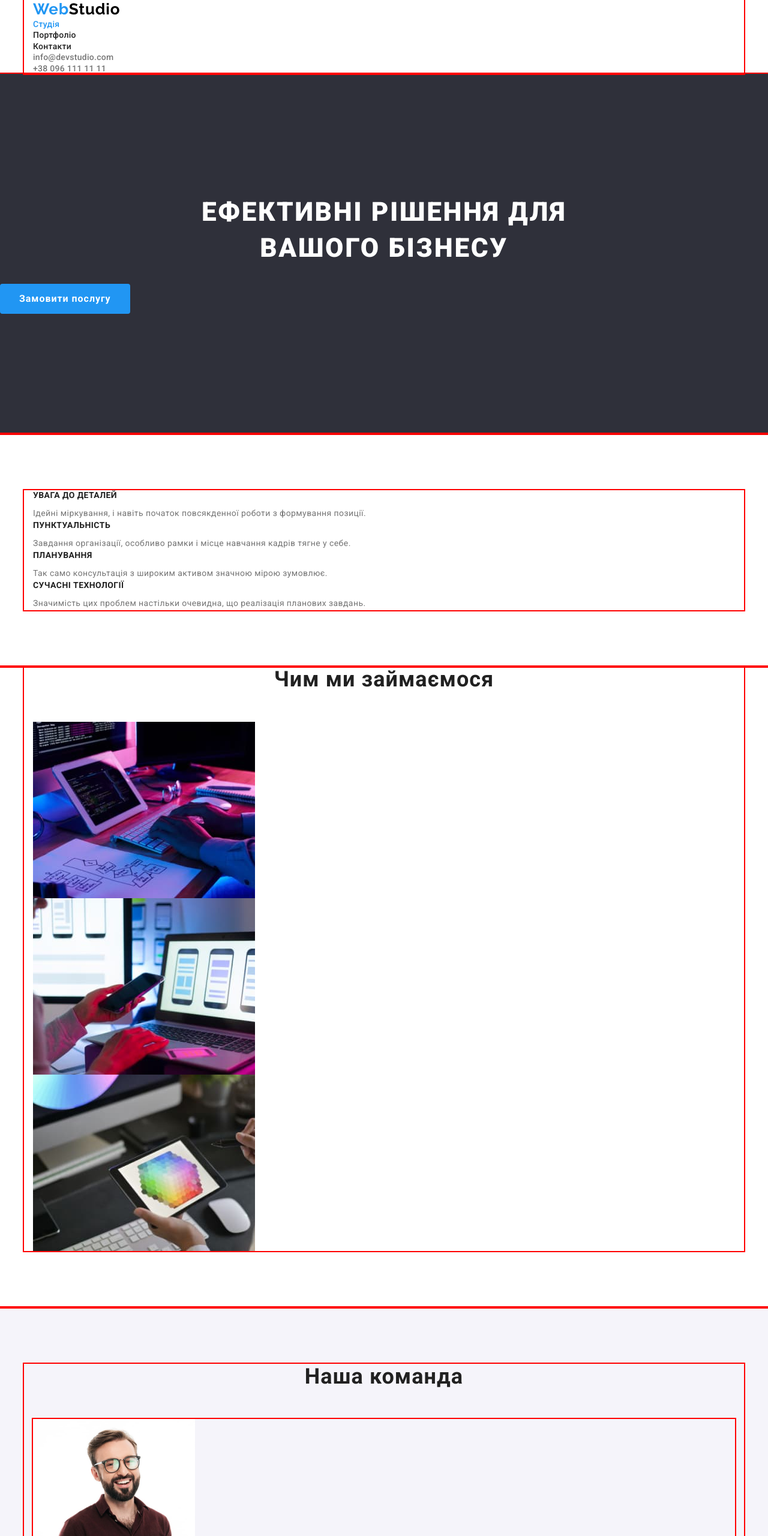
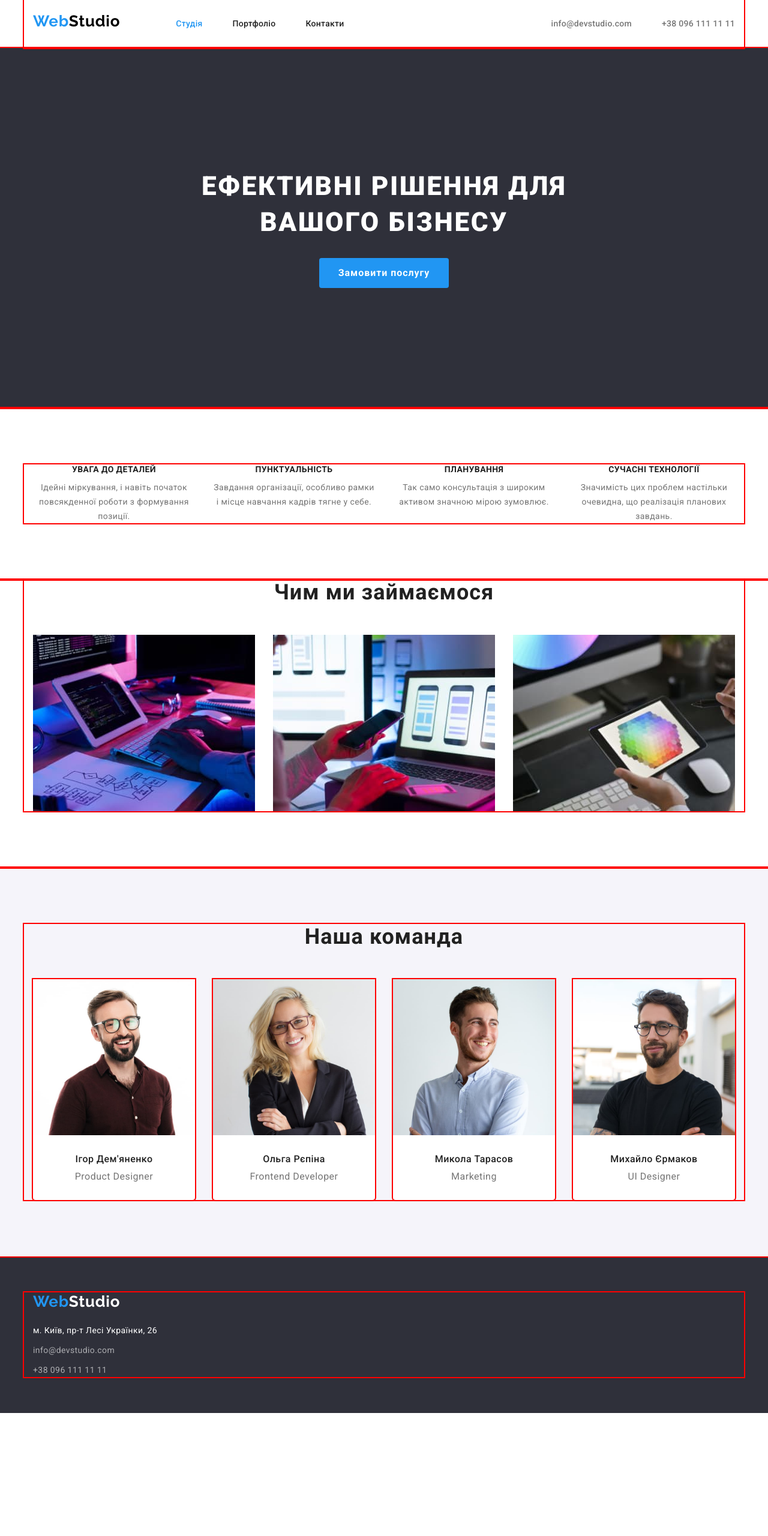
Before and after one commit to YuraBuchak/goit-markup-hw-03, a plain HTML site: page index.html in a window 1280 px wide. Shown: the top 2560 px of the page at 60% size. After the commit the page ends 2355 px from the top, so only its background shows below. Drawn offline with nearby package versions, Linux system fonts and the light colour scheme.

Commit message:
main-page flex

```diff
--- a/css/styles.css
+++ b/css/styles.css
@@ -1,11 +1,11 @@
 :root {
-    --brand-color: #2196F3;
+  --brand-color: #2196f3;
   --text-color: #757575;
 }
 
 body {
-    font-family: 'Roboto', sans-serif;
-    background-color:#FFFFFF;
+  font-family: "Roboto", sans-serif;
+  background-color: #ffffff;
 }
 
 /*---------------------- лінк ліст */
@@ -17,11 +17,19 @@ list-style: none;
   margin: 0;
   padding: 0;
 }
-h1, h2, h3, h4, h5, h6, p {
+h1,
+h2,
+h3,
+h4,
+h5,
+h6,
+p {
   margin: 0;
 }
 img {
   display: block;
+  max-width: 100%;
+  height: auto;
 }
 .container {
   width: 1200px;
@@ -33,10 +41,10 @@ img {
 }
 /* ------------------------------Хедер */
 .header {
-background-color: #FFFFFF;
+  background-color: #ffffff;
 }
 .logo {
-font-family: 'Raleway', sans-serif;
+  font-family: "Raleway", sans-serif;
   font-size: 26px;
   line-height: 1.19;
   letter-spacing: 0.03em;
@@ -47,11 +55,31 @@ color: var(--brand-color);
   color: #000000;
 }
 
+.heder-container {
+  display: flex;
+  align-items: center;
+}
+
 /*---------------------- навігація */
-/* .navigation{
+.navigation {
   display: flex;
-} */
+  align-items: baseline;
+}
+
+.navigation-list {
+  display: flex;
+  margin-left: 93px;
+  text-align: center;
+}
+.navigation-item:not(:last-child) {
+  margin-right: 50px;
+}
+
 .navigation-link {
+  display: block;
+  padding-top: 32px;
+  padding-bottom: 32px;
+
   font-weight: 500;
   font-size: 14px;
   line-height: 1.14;
@@ -59,12 +87,33 @@ letter-spacing: 0.02em;
   color: #212121;
 }
 .navigation-link:hover,
-.navigation-link:focus
- {
+.navigation-link:focus {
   color: var(--brand-color);
 }
+.contact-list {
+  display: flex;
+  margin-left: auto;
+  align-items: baseline;
+}
+.contact-item:not(:last-child) {
+  margin-right: 50px;
+}
+.item-mail {
+  display: block;
+  padding-top: 32px;
+  padding-bottom: 32px;
 
-.item-mail {
+  font-weight: 500;
+  font-size: 14px;
+  line-height: 1.14;
+  letter-spacing: 0.02em;
+  color: var(--text-color);
+}
+.item-tel {
+  display: block;
+  padding-top: 32px;
+  padding-bottom: 32px;
+
   font-weight: 500;
   font-size: 14px;
   line-height: 1.14;
@@ -72,22 +121,13 @@ letter-spacing: 0.02em;
   color: var(--text-color);
 }
 .item-mail:hover,
-.item-mail:focus{
+.item-mail:focus {
   color: var(--brand-color);
 }
-
-.item-tel {
-font-weight: 500;
-font-size: 14px;
-line-height: 1.14;
-letter-spacing: 0.02em;
-color: var(--text-color);
+.item-tel:hover,
+.item-tel:focus {
+  color: var(--brand-color);
 }
-.item-tel:hover,
-.item-tel:focus
-{color: var(--brand-color);
-}
-
 .navigation-link.current {
   color: var(--brand-color);
 }
@@ -100,7 +140,8 @@ color: var(--text-color);
 }
 
 .hero {
- background: #2F303A;
+  background: #2f303a;
+  text-align: center;
 }
 .hero-title {
   font-weight: 900;
@@ -109,36 +150,32 @@ line-height: calc(60 / 44);
   text-align: center;
   letter-spacing: 0.06em;
   text-transform: uppercase;
-color: #FFFFFF;
+  color: #ffffff;
 
   margin-bottom: 30px;
 }
 
 .hero-btn {
+  display: inline-block;
   font-family: inherit;
   font-style: normal;
   font-weight: 700;
   font-size: 16px;
   line-height: calc(30 / 16);
   letter-spacing: 0.06em;
-color: #FFFFFF;
-padding-bottom: 205px;
-
+  color: #ffffff;
 
   min-width: 216px;
-height: 50px;
-left: 692px;
-top: 430px;
-
+  min-height: 50px;
  padding: 8px 30px;
-
+  border-radius: 4px;
+  border-color: transparent;
  cursor: pointer;
   background: var(--brand-color);
-border-radius: 4px;
-border-color: transparent;
 }
 
-.hero-btn:hover, .hero-btn:focus{
+.hero-btn:hover,
+.hero-btn:focus {
   background-color: rgb(8, 117, 219);
 }
 
@@ -148,7 +185,6 @@ padding-top: 94px;
   padding-bottom: 94px;
   outline: 2px solid red;
 }
-
 .visually-hidden {
   position: absolute;
   white-space: nowrap;
@@ -160,6 +196,11 @@ outline: 2px solid red;
   clip: rect(0 0 0 0);
   clip-path: inset(50%);
   margin: -1px;
+}
+.preference-list {
+    display: flex;
+    text-align: center;
+    gap: 30px;
 }
 .preference-subtitle {
   font-size: 14px;
@@ -176,7 +217,9 @@ line-height: calc(24 / 14);
   letter-spacing: 0.03em;
   color: var(--text-color);
 }
-
+.preference-item {
+    width: 270px;
+}
 /* -----------------------------ЗАЙНЯТІСТЬ */
 .work-section {
   padding-bottom: 94px;
@@ -191,6 +234,10 @@ color: #212121;
 
   margin-bottom: 50px;
 }
+.work-list {
+    display: flex;
+    gap: 30px;
+}
 
 /* ------------------------------КОМАНДА */
 .team-section {
@@ -199,25 +246,34 @@ margin-bottom: 50px;
   outline: 2px solid red;
 }
 .team {
-background: #F5F4FA;
+  background: #f5f4fa;
 }
 .team-title {
   font-size: 36px;
-line-height:calc(42 / 36);
+  line-height: calc(42 / 36);
   text-align: center;
   letter-spacing: 0.03em;
   color: #212121;
 
   margin-bottom: 50px;
 }
+.team-list {
+    display: flex;
+    gap: 30px;
+}
 
 .team-list-item {
-    padding-bottom: 30px;
+    width: 270px;
+    border-radius: 0px 0px 4px 4px;
+    background: #FFFFFF;
+    box-shadow: 0px 1px 3px rgba(0, 0, 0, 0.12), 0px 1px 1px rgba(0, 0, 0, 0.14), 0px 2px 1px rgba(0, 0, 0, 0.2);
   outline: 2px solid red;
 }
+.teammate-info {
+    text-align: center;
+    padding-top: 30px;
+    padding-bottom: 30px;
 
-.team-list-img {
-    margin-bottom: 30px;
 }
 .team-subtitle {
   font-weight: 500;
@@ -238,35 +294,43 @@ color: var(--text-color);
 /* ____________________________ФУТЕР */
 
 .footer {
-background: #2F303A;;
+  background: #2f303a;
+  padding-top: 60px;
+  padding-bottom: 60px;
 }
 .logo-link-footer {
-font-family: 'Raleway', sans-serif;
+display: inline-block;
+  font-family: "Raleway", sans-serif;
   font-size: 26px;
   line-height: calc(31 / 26);
   letter-spacing: 0.03em;
   color: var(--brand-color);
+  margin-bottom: 20px;
 }
 .footer-logo {
-color: #FFFFFF;
+  color: #ffffff;
 }
 
 .address-map {
   font-size: 14px;
   line-height: calc(24 / 14);
   letter-spacing: 0.03em;
-font-style: normal ;
-color: #FFFFFF;
+  font-style: normal;
+  color: #ffffff;
+  display: inline-block;
+  margin-bottom: 9px;
 }
 
 .address-map,
 .address-tel,
-.address-mail
-{
+.address-mail {
   text-decoration: none;
 }
 
 .address-mail {
+    display: inline-block;
+  margin-bottom: 9px;
+
   font-style: normal;
   font-size: 14px;
   line-height: calc(24 / 14);
@@ -281,13 +345,11 @@ letter-spacing: 0.03em;
   color: rgba(255, 255, 255, 0.6);
 }
 .address-tel:hover,
-.address-tel:focus
-{
+.address-tel:focus {
   color: var(--brand-color);
 }
 .address-mail:hover,
-.address-mail:focus
-{
+.address-mail:focus {
   color: var(--brand-color);
 }
 
@@ -300,18 +362,19 @@ font-family: inherit;
   font-style: normal;
   font-weight: 500;
   font-size: 16px;
-line-height: calc(26/16);
+  line-height: calc(26 / 16);
   text-align: center;
   letter-spacing: 0.03em;
   color: #212121;
-background: #F5F4FA;
+  background: #f5f4fa;
   border-radius: 4px;
   cursor: pointer;
 }
 .btn:hover,
-.btn:focus
-{color: #FFFFFF;
-background-color: var(--brand-color);}
+.btn:focus {
+  color: #ffffff;
+  background-color: var(--brand-color);
+}
 
 /* список 2 */
 .p-projects-title {
@@ -322,7 +385,7 @@ color: #212121;
 }
 .p-projects-text {
   font-size: 16px;
-line-height: calc(30/16);
+  line-height: calc(30 / 16);
   letter-spacing: 0.03em;
   color: #757575;
 }
--- a/index.html
+++ b/index.html
@@ -26,7 +26,7 @@
   <body>
     <header class="header">
       <!-- -----------------------------------------------контейнер -->
-      <div class="container">
+      <div class="container heder-container ">
         <nav class="navigation">
           <a class="logo link" lang="en" href="./index.html"
             >Web<span class="header-logo">Studio</span></a
@@ -48,12 +48,12 @@
           </ul>
         </nav>
         <ul class="contact-list list">
-          <li class="contact item">
+          <li class="contact-item">
             <a class="item-mail link" href="mailto:info@devstudio.com"
               >info@devstudio.com</a
             >
           </li>
-          <li class="contact item">
+          <li class="contact-item">
             <a class="item-tel link" href="tel:+380961111111"
               >+38 096 111 11 11</a
             >
@@ -160,8 +160,10 @@
                 alt="Член команди №1"
                 width="270"
               />
+              <div class="teammate-info">
                 <h3 class="team-subtitle">Ігор Дем'яненко</h3>
                 <p class="team-text">Product Designer</p>
+              </div>
             </li>
             <li class="team-list-item">
               <img
@@ -170,8 +172,10 @@
                 alt="Член команди №2"
                 width="270"
               />
+              <div class="teammate-info">
                 <h3 class="team-subtitle">Ольга Рєпіна</h3>
                 <p class="team-text">Frontend Developer</p>
+              </div>
             </li>
             <li class="team-list-item">
               <img
@@ -180,8 +184,10 @@
                 alt="Член команди №3"
                 width="270"
               />
+              <div class="teammate-info">
                 <h3 class="team-subtitle">Микола Тарасов</h3>
                 <p class="team-text">Marketing</p>
+              </div>
             </li>
             <li class="team-list-item">
               <img
@@ -190,8 +196,10 @@
                 alt="Член команди №4"
                 width="270"
               />
+              <div class="teammate-info">
                 <h3 class="team-subtitle">Михайло Єрмаков</h3>
                 <p class="team-text">UI Designer</p>
+              </div>
             </li>
           </ul>
         </div>
@@ -199,6 +207,7 @@
     </main>
     <!-- ФУТЕР -->
     <footer class="footer">
+      <!-- -----------------------------------------------контейнер -->
       <div class="container">
         <a class="logo-link-footer link" href="./index.html"
           >Web<span class="footer-logo">Studio</span></a
```
Lines whose indentation alone changed are shown as unchanged.
